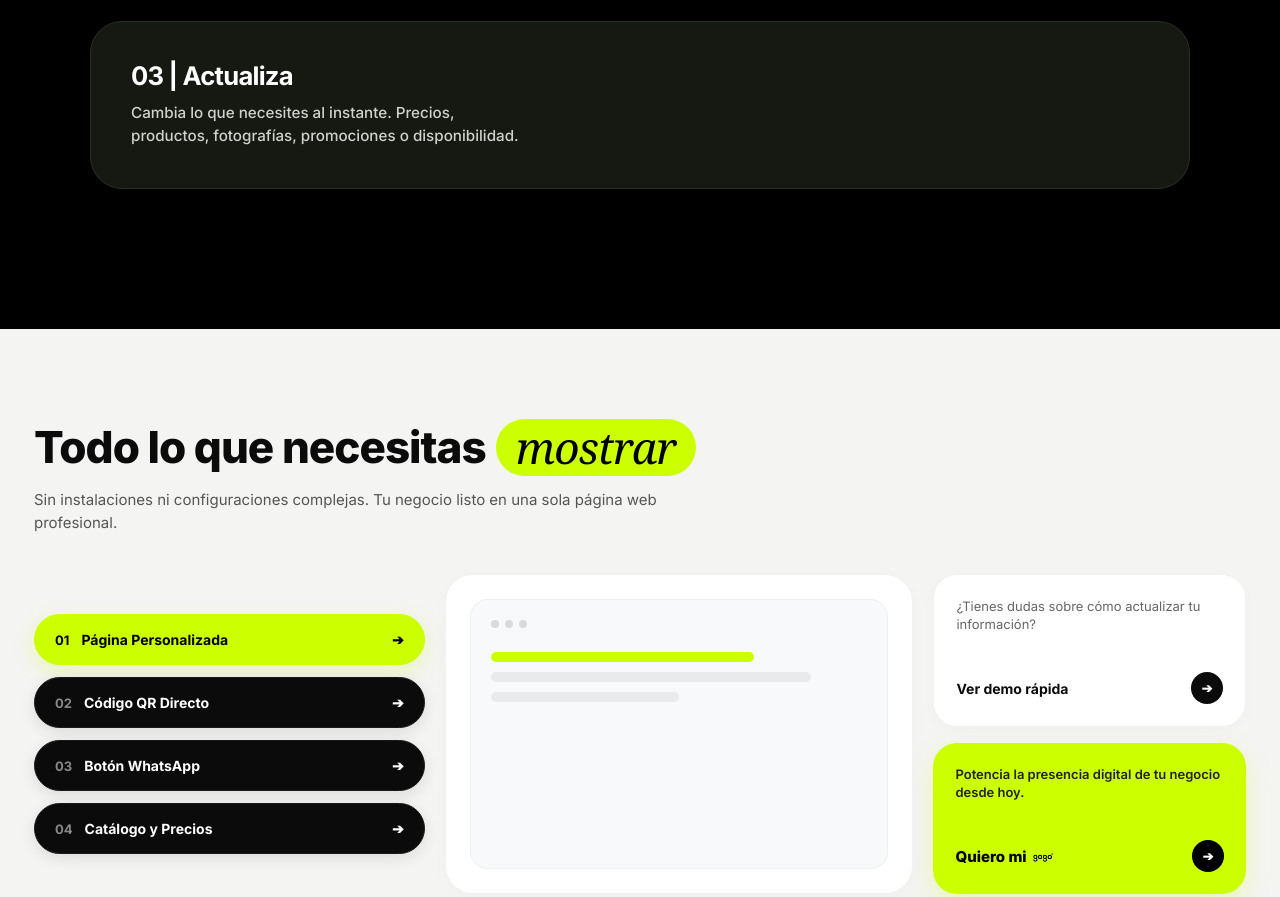
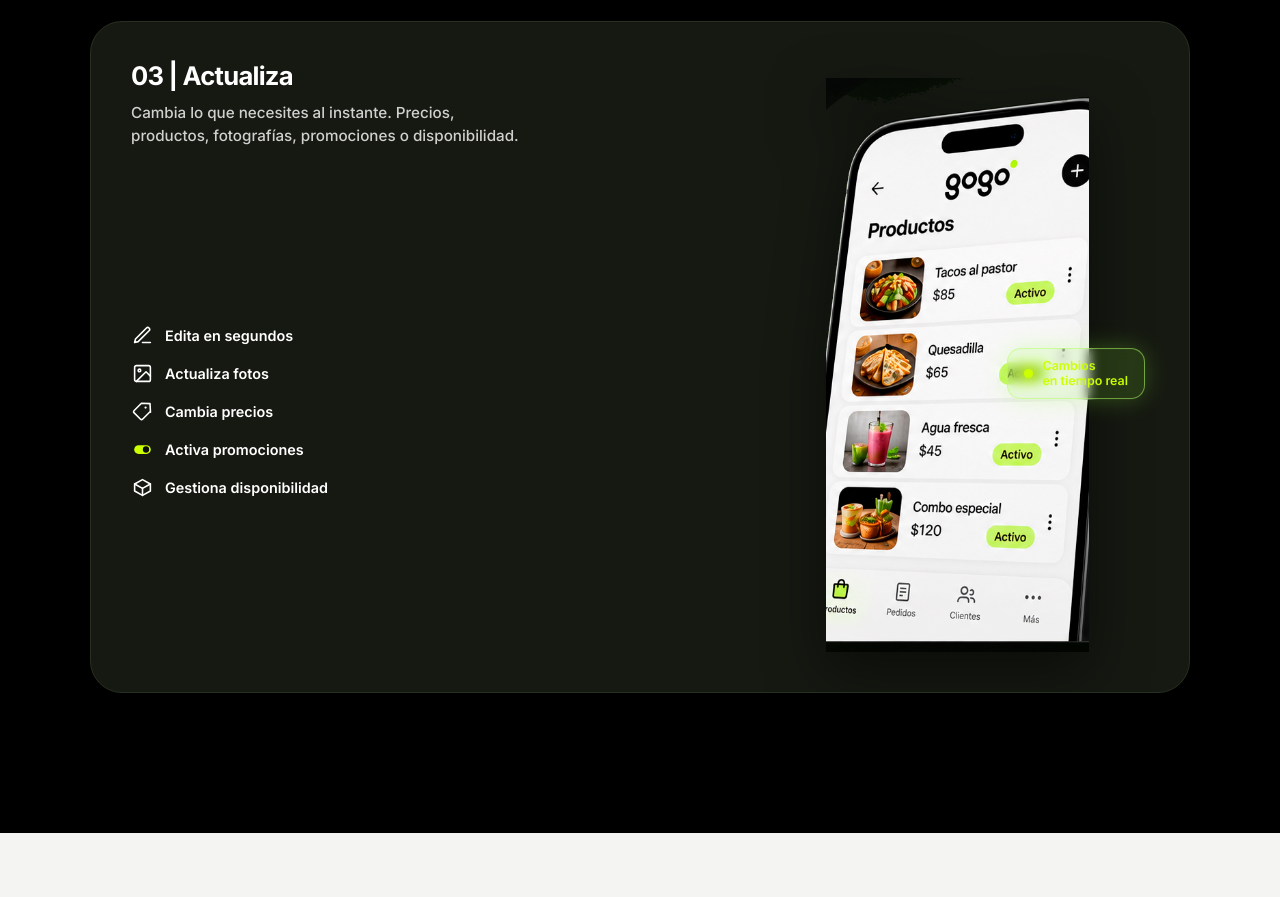
Before and after one commit to cristobaleduardo315-del/gogo-web, a website: page index.html in a window 1280 px wide. Shown: the part 2464-3361 px from the top of the page. Drawn offline with Linux system fonts and the light colour scheme; a web font is replaced by a local one.

Commit message:
ome: card 03 Actualiza ancha con lista de iconos, mockup y badge de tiempo real

```diff
--- a/index.html
+++ b/index.html
@@ -648,6 +648,90 @@
       .loyalty-methods { width: 100%; }
       .loyalty-phone-wrap { flex: none; height: 175px; margin: 0 4px 0 0; }
       .loyalty-phone-img { width: 64%; }
+    }
+    .actualiza-row {
+      display: flex;
+      flex-direction: row;
+      align-items: stretch;
+      gap: 40px;
+      margin-top: 24px;
+      height: 480px;
+    }
+    .actualiza-methods {
+      display: flex;
+      flex-direction: column;
+      gap: 16px;
+      flex: 0 0 auto;
+      width: 260px;
+      justify-content: center;
+    }
+    .actualiza-method {
+      display: flex;
+      align-items: center;
+      gap: 12px;
+    }
+    .actualiza-method-icon {
+      width: 22px;
+      height: 22px;
+      flex-shrink: 0;
+      display: flex;
+      align-items: center;
+      justify-content: center;
+    }
+    .actualiza-method-icon svg { width: 21px; height: 21px; }
+    .actualiza-method span.label { font-size: 0.9rem; font-weight: 600; }
+    .actualiza-phone-wrap {
+      position: relative;
+      flex: 1;
+      height: 100%;
+      display: flex;
+      align-items: flex-end;
+      justify-content: flex-end;
+      overflow: visible;
+      margin: 0 60px -20px 0;
+    }
+    .actualiza-phone-img {
+      width: 40%;
+      max-width: none;
+      display: block;
+      filter: drop-shadow(0 20px 28px rgba(0, 0, 0, 0.5));
+    }
+    .actualiza-badge {
+      position: absolute;
+      right: -56px;
+      top: 42%;
+      transform: translateY(-50%);
+      background: rgba(140, 255, 60, 0.14);
+      border: 1px solid rgba(180, 255, 100, 0.55);
+      backdrop-filter: blur(6px);
+      color: #ccff00;
+      border-radius: 14px;
+      padding: 10px 16px;
+      display: flex;
+      align-items: center;
+      gap: 9px;
+      font-weight: 600;
+      font-size: 0.78rem;
+      line-height: 1.2;
+      box-shadow: 0 0 24px rgba(150, 255, 60, 0.25);
+      z-index: 4;
+      white-space: nowrap;
+    }
+    .actualiza-badge-dot {
+      width: 9px;
+      height: 9px;
+      border-radius: 50%;
+      background: #ccff00;
+      box-shadow: 0 0 8px 2px rgba(204, 255, 0, 0.7);
+      flex-shrink: 0;
+    }
+    @media (max-width: 900px) {
+      .actualiza-row { flex-direction: column; height: auto; gap: 0; margin-top: 20px; }
+      .actualiza-methods { width: 100%; }
+      .actualiza-phone-wrap { flex: none; height: 320px; margin: 16px 26px 0 0; }
+      .actualiza-phone-img { width: 58%; }
+      .actualiza-badge { right: -18px; top: 40%; padding: 7px 11px; font-size: 0.6rem; }
+      .actualiza-badge-dot { width: 7px; height: 7px; }
     }
   </style>
   <section class="features-section" id="funciones">
@@ -717,6 +801,47 @@
         <div class="card-content">
           <h3 class="card-title">03 | Actualiza</h3>
           <p class="card-desc">Cambia lo que necesites al instante. Precios, productos, fotografías, promociones o disponibilidad.</p>
+        </div>
+        <div class="actualiza-row">
+          <div class="actualiza-methods">
+            <div class="actualiza-method">
+              <span class="actualiza-method-icon">
+                <svg viewBox="0 0 24 24" fill="none" stroke="#fff" stroke-width="1.8" stroke-linecap="round" stroke-linejoin="round"><path d="M12 20h9"/><path d="M16.5 3.5a2.12 2.12 0 0 1 3 3L7 19l-4 1 1-4Z"/></svg>
+              </span>
+              <span class="label">Edita en segundos</span>
+            </div>
+            <div class="actualiza-method">
+              <span class="actualiza-method-icon">
+                <svg viewBox="0 0 24 24" fill="none" stroke="#fff" stroke-width="1.8" stroke-linecap="round" stroke-linejoin="round"><rect x="3" y="3" width="18" height="18" rx="2"/><circle cx="8.5" cy="8.5" r="1.5"/><path d="M21 15l-5-5L5 21"/></svg>
+              </span>
+              <span class="label">Actualiza fotos</span>
+            </div>
+            <div class="actualiza-method">
+              <span class="actualiza-method-icon">
+                <svg viewBox="0 0 24 24" fill="none" stroke="#fff" stroke-width="1.8" stroke-linecap="round" stroke-linejoin="round"><path d="M20.6 12.3 12.3 20.6a2 2 0 0 1-2.8 0l-7-7a2 2 0 0 1 0-2.8L10.8 2.5 20.6 3l.5 9.8Z"/><circle cx="15.5" cy="7.5" r="1.3" fill="#fff" stroke="none"/></svg>
+              </span>
+              <span class="label">Cambia precios</span>
+            </div>
+            <div class="actualiza-method">
+              <span class="actualiza-method-icon">
+                <svg viewBox="0 0 24 24" fill="none"><rect x="2.5" y="7" width="19" height="10" rx="5" fill="#ccff00"/><circle cx="16" cy="12" r="3.6" fill="#0b0b0b"/></svg>
+              </span>
+              <span class="label">Activa promociones</span>
+            </div>
+            <div class="actualiza-method">
+              <span class="actualiza-method-icon">
+                <svg viewBox="0 0 24 24" fill="none" stroke="#fff" stroke-width="1.8" stroke-linecap="round" stroke-linejoin="round"><path d="M21 8 12 3 3 8v8l9 5 9-5Z"/><path d="M3 8l9 5 9-5"/><path d="M12 13v8"/></svg>
+              </span>
+              <span class="label">Gestiona disponibilidad</span>
+            </div>
+          </div>
+          <div class="actualiza-phone-wrap">
+            <img src="assets/Mockup4-card.png" alt="Panel de productos de GoGo para actualizar precios y disponibilidad" class="actualiza-phone-img" loading="lazy">
+            <span class="actualiza-badge">
+              <span class="actualiza-badge-dot"></span>
+              Cambios<br>en tiempo real
+            </span>
+          </div>
         </div>
       </div>
       <div class="bento-card bento-green card-wide-2">
```
